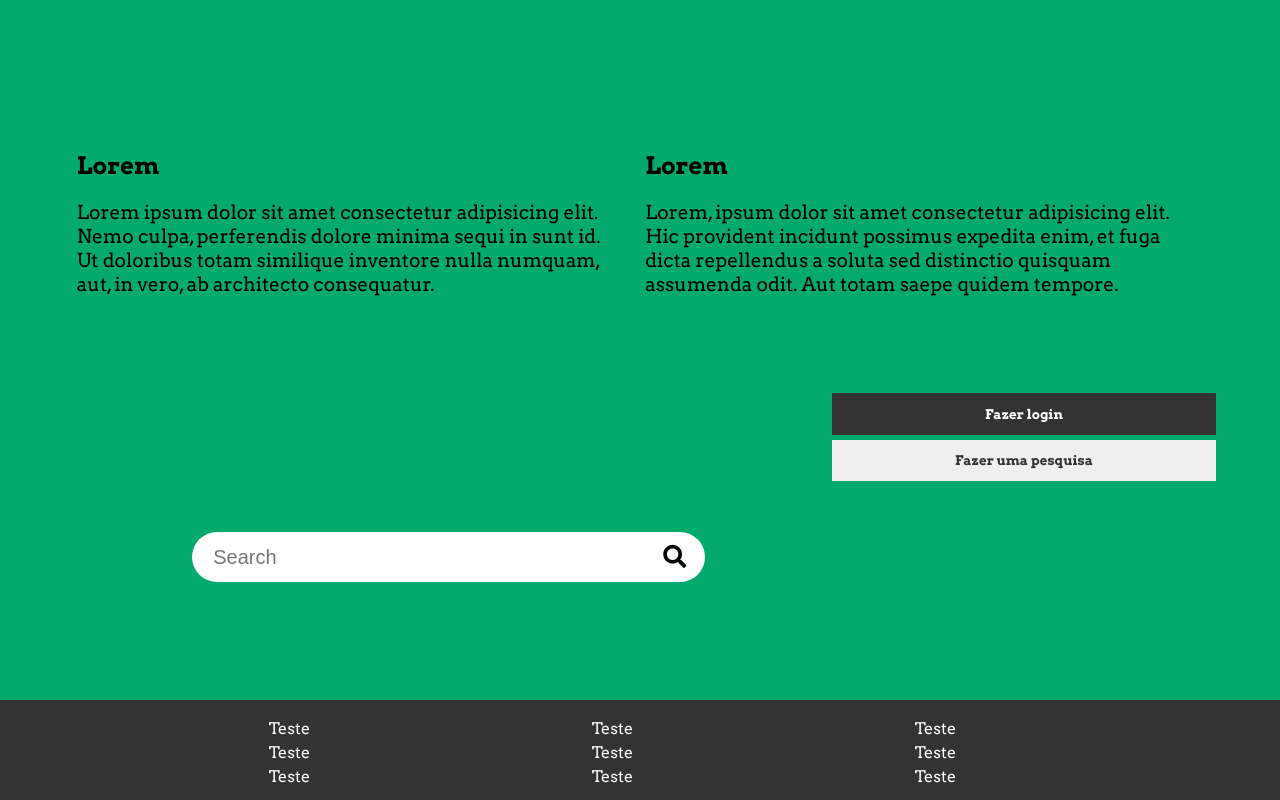
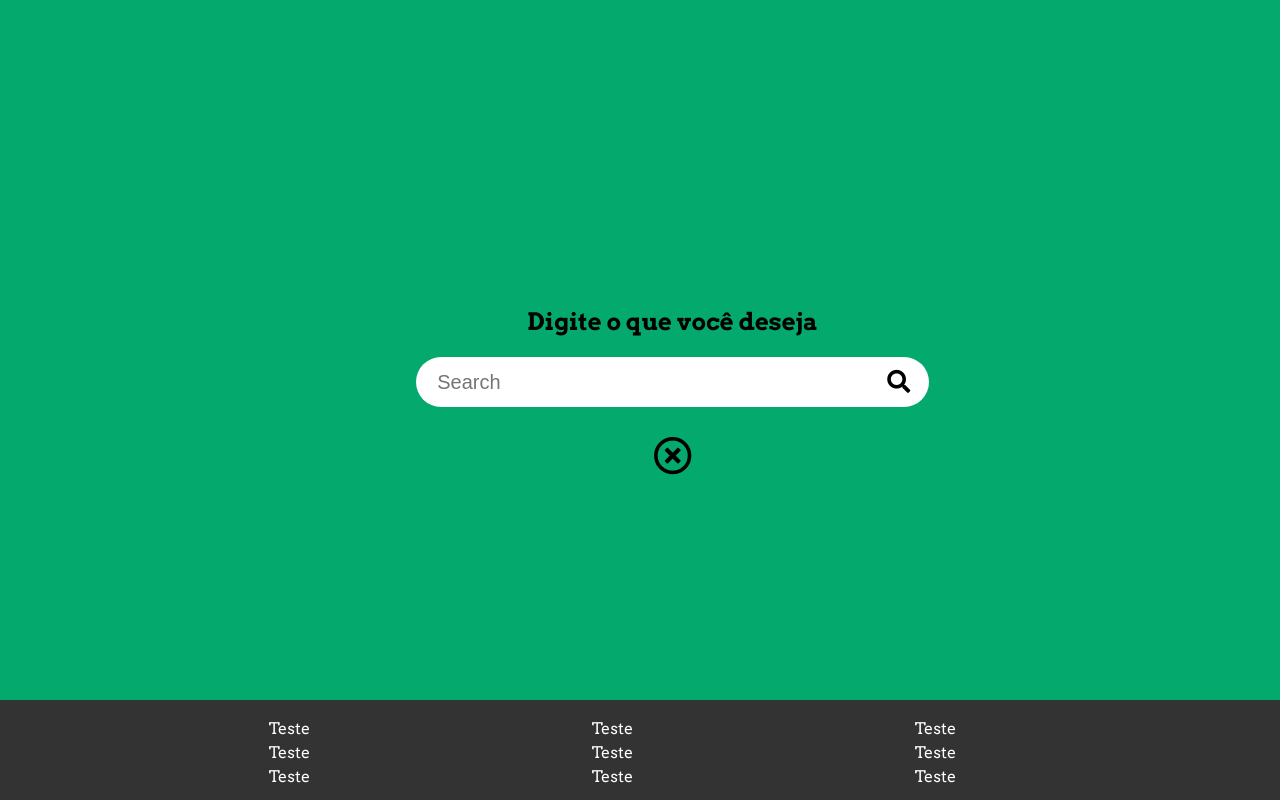
Before and after one commit to AdelsonThalys/Projeto-De-Pi-2, a plain HTML site: page index.html in a window 1280 px wide. Both pictures are taken after a click on the button "Fazer uma pesquisa". Drawn offline with Linux system fonts and the light colour scheme.

Commit message:
Aceitavel

```diff
--- a/index.html
+++ b/index.html
@@ -22,8 +22,8 @@
 
             </div>
             <div style="display: block; width: min-content; right: 5vw; position: absolute;">
-                <input type="button" value="Fazer login" id="login">
-                <input type="button" value="Fazer uma pesquisa" id="search_button_active">
+                <a href="login/index.html"><input type="button" value="Entrar" id="login" onclick="login_page()"></a>
+                <input type="button" value="Fazer uma pesquisa" id="search_button_active" onclick="visible_search()">
             </div>
 
 
@@ -33,10 +33,14 @@
 
         <!--Barra de pesquisa-->
             <div id="search">
-                <div>
-                    <input type="text" placeholder="Search" id="question_search">
-                    <i class="fas fa-search" onclick="question()"></i>
+                <h2>Digite o que você deseja</h2>
+                <div id="search_bar">
+                    <div>
+                        <input type="text" placeholder="Search" id="question_search">
+                        <i class="fas fa-search" onclick="question()"></i>
+                    </div>
                 </div>
+                <div  id="i"><i class="far fa-times-circle" onclick="visible_search()"></i></div>
             </div>
         <!--Barra de pesquisa-->
 
--- a/script.js
+++ b/script.js
@@ -12,9 +12,23 @@ document.addEventListener('keypress', function(e){
 );
 
 const box_search = document.getElementById("search")
+const content = document.getElementById("content")
 function searching(question){
     if (window.getComputedStyle(box_search).display !== "none"){
         alert(question)
     }
+ }
 
+
+
+
+function visible_search(){
+    if (window.getComputedStyle(box_search).display == "none"){
+        content.style.display = "none"
+        box_search.style.display = "block"
+
+    }else{
+        content.style.display = "block"
+        box_search.style.display = "none"
+    }
  }
--- a/style.css
+++ b/style.css
@@ -93,25 +93,33 @@ footer{
 
 /*Barra de pesquisa*/
 #search{
+    bottom: 25vw;
+    left: 32.5vw;
+    display: none;
+    position: absolute;
+    text-align: center;
+}
+#search #i{
+    font-size: 3vw;
+    margin-top: 2vw;
+}
+#search_bar{
     padding: 1vw 1.5vw;
     background-color: white;
     width: min-content;
     border-radius: 100px;
-    position: absolute;
-    bottom: 17vw;
-    left: 15vw;
 
 }
-#search div{
+#search_bar div{
     display: flex;
 }
-#search input{
+#search_bar input{
     font-size: 15pt;
     width: 35vw;
     border: none;
     outline: none;
 }
-#search i{
+#search_bar i{
     font-size: 1.8vw;
 }
 /*Barra de pesquisa*/
```
